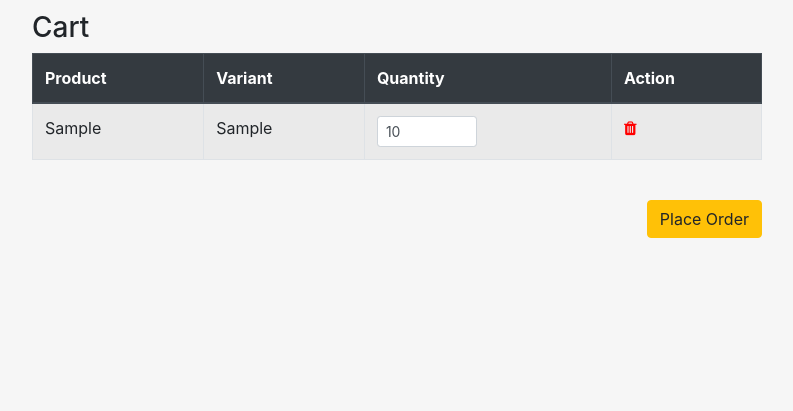
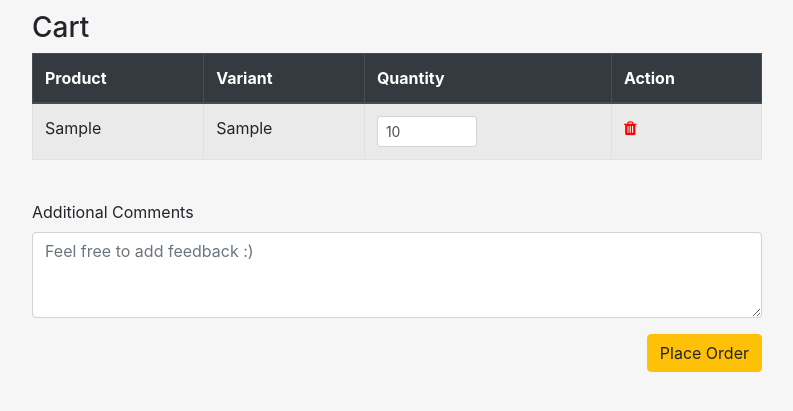
Before and after one commit to saibalaji10/OrdersBGS, a Django app: template OrderTaker/templates/OrderTaker/cart.html in a window 1280 px wide. Shown: the part 131-542 px from the top of the page, without its empty margins (53-846 px from the left). Run offline with Django 3.2, Linux system fonts and the light colour scheme; the template is opened without the code that fills it: values that come from a table or form of the project are taken from there, others are empty; tables that the repository leaves empty hold one stand-in row (values such as "Sample post"); some libraries are stand-ins or nearby versions.

Commit message:
Added order additional comments

```diff
--- a/OrderTaker/templates/OrderTaker/cart.html
+++ b/OrderTaker/templates/OrderTaker/cart.html
@@ -54,6 +54,15 @@
                             </tbody>
                         </table>
                         <br>
+                        <div class="form-group">
+                            <label for="commentsTextArea">Additional Comments</label>
+                            <textarea
+                                    class="form-control"
+                                    name="commentsTextArea"
+                                    id="commentsTextArea"
+                                    rows="3"
+                                    placeholder="Feel free to add feedback :)"></textarea>
+                        </div>
                         <button class="btn btn-warning float-right" type="submit">
                             Place Order
                         </button>
```
Also changed, not shown: OrderTaker/views.py (+7 -1 lines), OrderTaker/templates/OrderTaker/index.html (line endings or trailing spaces).
